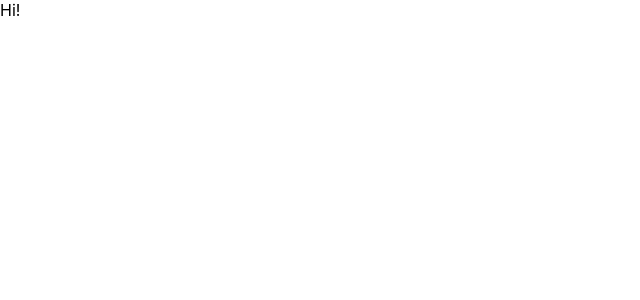
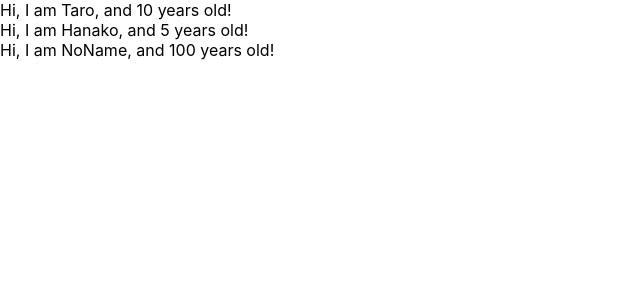
Before and after one commit to tomoyukikat0/react-redux-crud-application, a React (Create React App) app: page / in a window 1280 px wide. Shown: the top 300 px of the page, without its empty margins (0-640 px from the left). Built offline with nearby package versions, Linux system fonts and the light colour scheme.

Commit message:
update firestore

```diff
--- a/src/App.js
+++ b/src/App.js
@@ -1,20 +1,30 @@
 import React from 'react';
-
-// class App extends Component {
-//   render() {
-//     return (
-//       <React.Fragment>
-//         <label htmlFor="bar">bar</label>
-//         <input type="text" onChange={() => {console.log("I am clicked.")}} />
-//       </React.Fragment>
-//     )
-//   }
-// }
+import PropTypes from 'prop-types'
 
 const App = () => {
+  const profiles = [
+    { name: "Taro", age: 10 },
+    { name: "Hanako", age: 5 },
+    { name: "NoName", age: 100}
+  ]
   return (
-    <div>Hi!</div>
+    <div>
+      {
+        profiles.map((profile, index) => {
+          return <User name={profile.name} age={profile.age} key={index} />
+        })
+      }
+    </div>
   )
 }
 
+const User = (props) => {
+  return <div>Hi, I am {props.name}, and {props.age} years old!</div>
+}
+
+User.propTypes = {
+  name: PropTypes.string,
+  age: PropTypes.number.isRequired
+}
+
 export default App;
```
